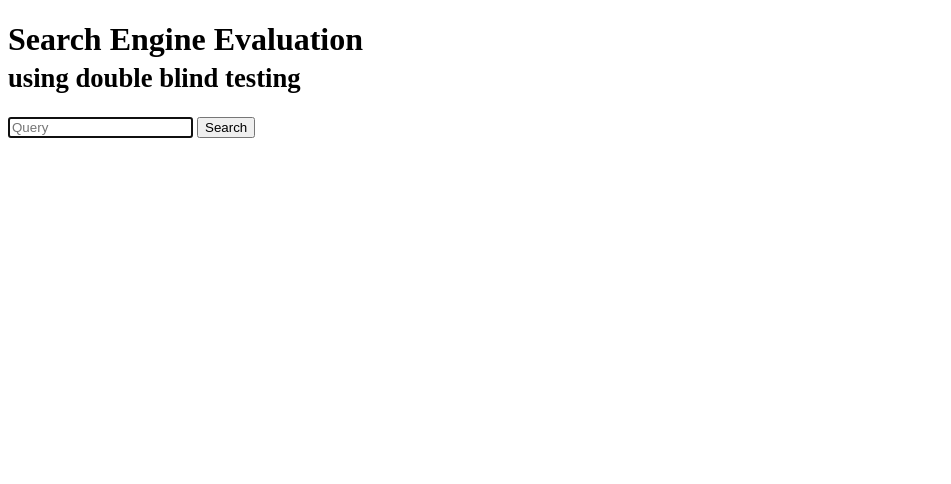
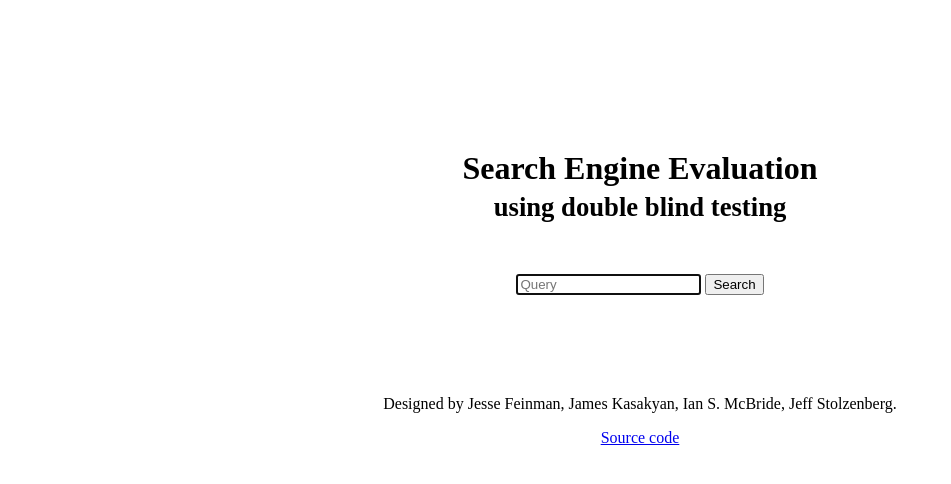
Before and after one commit to TheWeiTheTruthAndTheLight/assignment-1, a Flask app: page / in a window 1280 px wide. Shown: the top 484 px of the page, without its empty margins (0-951 px from the left). Run offline with Flask 2, Linux system fonts and the light colour scheme; parts of the project's set-up code (start-up, migrations or seed data) failed here and were passed over.

Commit message:
Update index.html
- Center the html content
- Add authors
- Add link to source

```diff
--- a/doubleBlindSearch/doubleBlindSearch/templates/index.html
+++ b/doubleBlindSearch/doubleBlindSearch/templates/index.html
@@ -3,7 +3,9 @@
 {% block title %} Home {% endblock %}
 
 {% block content %}
-<h1>Search Engine Evaluation<br><small>using double blind testing</small></h1>
+
+<div style="margin: 0 auto; text-align: center;">
+  <h1 style="margin: 150px 0 50px">Search Engine Evaluation<br><small>using double blind testing</small></h1>
 
   <form method="post" action="/trial">
     <input type="text" name="query" value="" placeholder="Query" autofocus>
@@ -21,4 +23,8 @@
 
     <input type="submit" value="Search">
   </form>
+
+  <p style="margin-top: 100px;">Designed by Jesse Feinman, James Kasakyan, Ian S. McBride, Jeff Stolzenberg.</p>
+  <p><a href="https://github.com/TheWeiTheTruthAndTheLight/">Source code</a></p>
+</div>
 {% endblock %}
```
Lines whose indentation alone changed are shown as unchanged.
